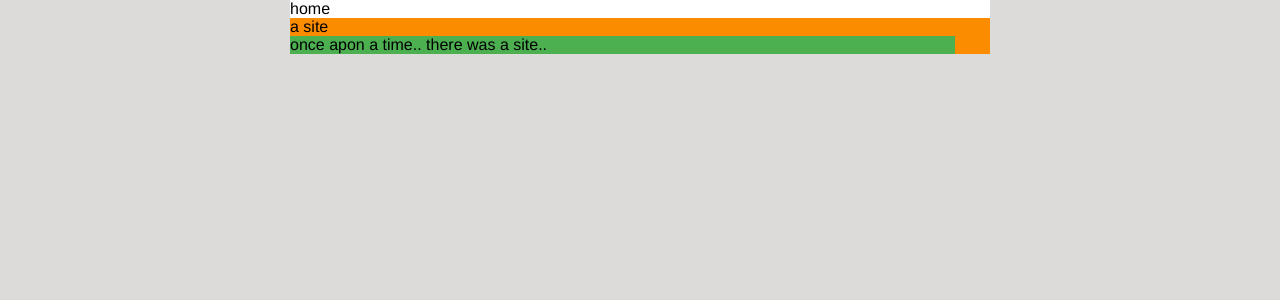
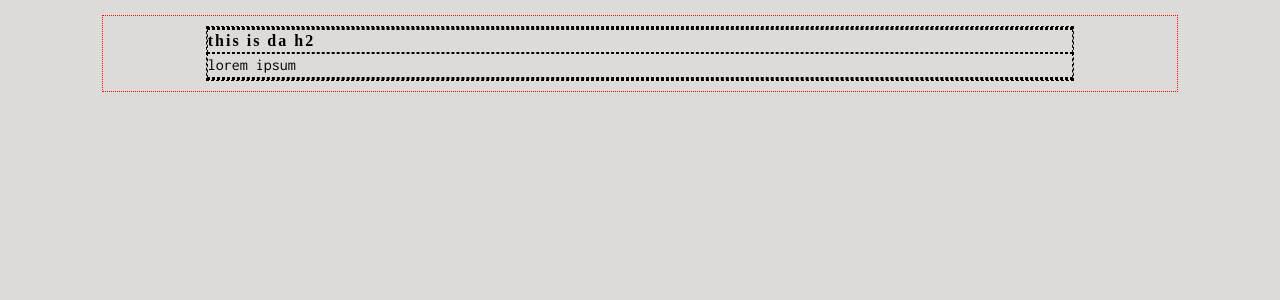
Before and after one commit to msawangwan/msawangwan.github.io, a Jekyll site: the page built from index.html, in a window 1280 px wide. Shown: the top 300 px of the page. Built offline with Jekyll 4.4.1, drawn with Linux system fonts in a browser that asks for light colours; some web fonts are replaced.

Commit message:
tweaked global layout

```diff
--- a/_includes/head.html
+++ b/_includes/head.html
@@ -4,8 +4,9 @@
     <meta charset="utf-8">
     <title>{{ page.title }}</title>
     <meta name="viewport" content="width=device-width, initial-scale=1.0">
-    <link rel="stylesheet" href="{{ site.baseurl }}/css/base.css">
-    <link rel="stylesheet" href="{{ site.baseurl }}/css/main.css">
+    <link rel="stylesheet" type="text/css" href="https://fonts.googleapis.com/css?family=Tangerine|Inconsolata|Droid+Sans">
+    <link rel="stylesheet" href="{{ site.baseurl }}/css/reset.css">
+    <link rel="stylesheet" href="{{ site.baseurl }}/css/global.css">
     <link rel="stylesheet" href="{{ site.baseurl }}/css/default.css">
   </head>
   <body>
--- a/_layouts/default.html
+++ b/_layouts/default.html
@@ -1,11 +1,15 @@
 {% include head.html %}
-
-<div id='l-page-main'>
-  <h1>{{ page.title }}</h1>
-
-  {{ content }}
-
-  {% include nav.html %}
-
+<div id='l-page'>
+  <header>
+    <div class='l-page-header'>
+      <h1>{{ layout.title }}</h1>
+      <div class='l-page-nav'>
+        {% include nav.html %}
+      </div>
+    </div>
+  </header>
+  <section class='l-page-container'>
+    {{ content }}
+  </section>
 </div>
 {% include foot.html %}
--- /dev/null
+++ b/_layouts/index.html
@@ -0,0 +1,12 @@
+{% include head.html %}
+
+<div id='l-page-main'>
+  <h1>{{ layout.title }}</h1>
+
+  {{ content }}
+
+  {% include nav.html %}
+
+</div>
+
+{% include foot.html %}
--- a/css/default.css
+++ b/css/default.css
@@ -1,21 +1,22 @@
 /* default layout for small form-factor devices. */
 
-#l-page-main {
+/* <-- BEGIN LAYOUT --> */
+
+#l-page {
   max-width: 700px;
   width: 93%;
   margin: 0 auto;
   background-color: #FFFFFF; /* white 000 */
 }
 
-.l-header-primary {
-  max-width: 100%;
+.l-page-header {
+  max-width: 95%;
   background-color: #FB8C00; /* orange 600 */
 }
 
-.l-grid-container {
+.l-page-nav, .l-page-container {
+  margin: 15px auto;
   max-width: 95%;
-  background-color: #4CAF50; /* green 500 */
 }
 
-.grid-item {
-}
+/* <-- END LAYOUT --> */
--- /dev/null
+++ b/css/global.css
@@ -0,0 +1,35 @@
+* {
+  box-sizing: border-box; /* make math easy */
+}
+
+body {
+  margin: 15px 8%;
+  padding: 10px 8%;
+  background-color: #DCDBD9; /* light grey */
+/*  font: normal 0.8em "Helvetica Neue", Helvetica, Arial, sans-serif; */
+  font: normal 0.8em;
+  line-height: 140%;
+}
+
+h1, h2 {
+  font-family: 'Suez One', 'Oswald', serif, sans-serif;
+  font-weight: bold;
+  letter-spacing: 2px;
+/*  font: bold 2em Trebuchet; */
+}
+
+p {
+  font-family: 'Inconsolata', monospace;
+}
+
+/* <-- DEBUG RULES --> */
+
+body {
+  border: 1px dotted #ff0000; /* red */
+}
+
+div, h1, h2, h3, h4, h5, h6, ul {
+  border: 1px dashed #000000; /* black */
+}
+
+/* <-- END DEBUG RULES --> */
--- a/css/main.css
+++ /dev/null
@@ -1,14 +0,0 @@
-* {
-  box-sizing: border-box;
-} /* make math easy */
-
-#l-page-main {
-/*  margin: 36px auto; */
-/*  width: 90%;        */
-  background-color: #EEEEEE;
-}
-
-body {
-  background-color: #DCDBD9; /* light grey */
-  font: normal 100% Helvetica, Georgia, serif;
-}
--- a/css/base.css
+++ b/css/reset.css
@@ -26,7 +26,7 @@ footer, header, hgroup, menu, nav, section {
 }
 
 body {
-  line-height: 1;
+  line-height: 100%;
 }
 
 ol, ul {
--- a/index.html
+++ b/index.html
@@ -1,12 +1,11 @@
 ---
-layout: default
+layout: index
 title: home
 ---
 
-<div class='l-header-primary'>
-  <h2>a site</h2>
-
-  <div class='l-grid-container'>
-    <p> once apon a time.. there was a site.. </p>
+<article class='l-content'>
+  <h2> this is da h2</h2>
+  <div>
+    <p>lorem ipsum</p>
   </div>
-<div>
+</article>
```
